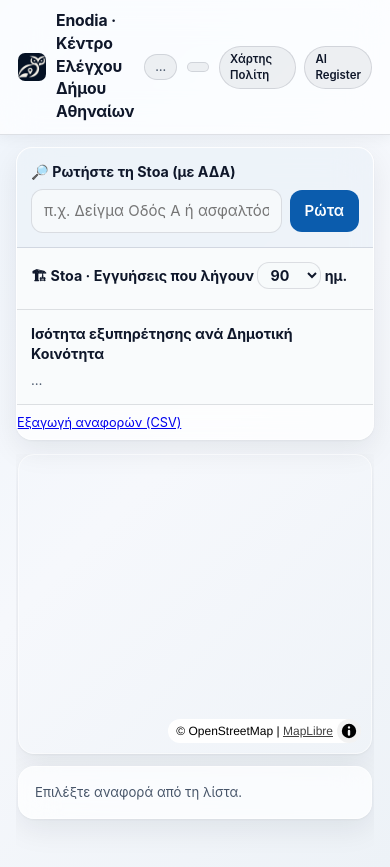
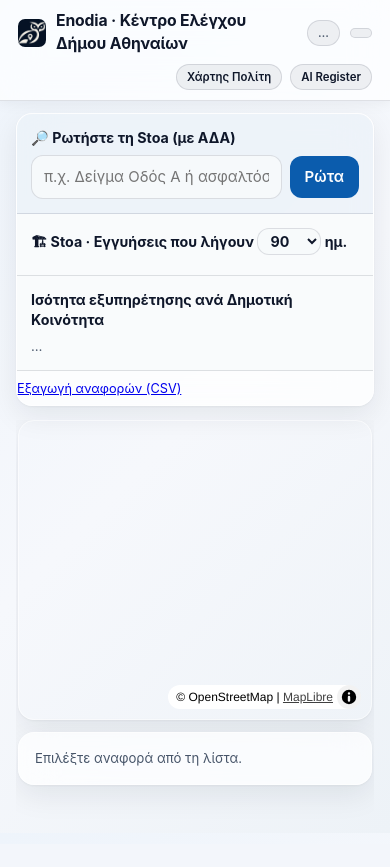
Before and after one commit to CtrlTheCityGov/Enodia, a website: page athensone/web/operator.html in a window 390 px wide. After the commit the page ends 844 px from the top, so only its background shows below. Drawn offline with nearby package versions, Linux system fonts and the light colour scheme; no server answers.

Commit message:
fix(css): eliminate top-HUD overlap on MacBook widths and mobile overflow in operator.html

```diff
--- a/athensone/web/app.css
+++ b/athensone/web/app.css
@@ -53,7 +53,7 @@ html, body { margin: 0; font-family: "Inter", system-ui, -apple-system, "Segoe U
   line-height: 1.45; -webkit-font-smoothing: antialiased; }
 body.big { --fs: 21px; }
 body.big button { min-height: 60px; }
-header { display: flex; align-items: center; gap: 10px; padding: 10px 18px;
+header { display: flex; align-items: center; flex-wrap: wrap; gap: 8px 10px; padding: 10px 18px;
   background: var(--card); backdrop-filter: blur(var(--glass-blur)) saturate(170%);
   -webkit-backdrop-filter: blur(var(--glass-blur)) saturate(170%);
   border-bottom: 1px solid var(--line); box-shadow: 0 2px 14px rgba(15, 23, 42, 0.06);
@@ -110,6 +110,10 @@ footer { text-align: center; padding: 16px; font-size: .85em; }
 footer a { color: var(--accent); }
 /* operator control room */
 .ops { display: grid; grid-template-columns: 400px 1fr; gap: 14px; padding: 12px 16px; height: calc(100vh - 58px); }
+@media (max-width: 720px) {
+  header nav { flex-wrap: wrap; max-width: 100%; }
+  .ops { grid-template-columns: 1fr; height: auto; }
+}
 .ops .list { overflow: auto; border: 1px solid var(--glass-border); border-radius: var(--radius);
   background: var(--card); backdrop-filter: blur(var(--glass-blur)); -webkit-backdrop-filter: blur(var(--glass-blur));
   box-shadow: var(--glass-shadow); }
```
Also changed, not shown: athensone/web/css/hud.css (+5 -2 lines).
